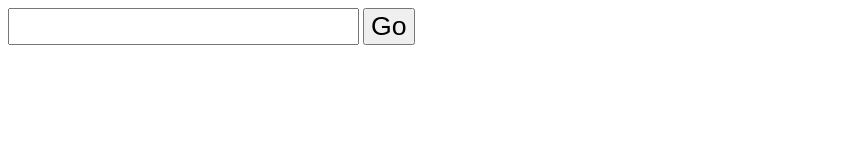
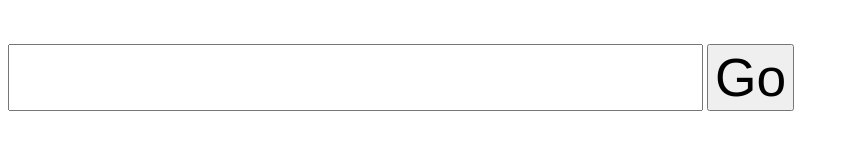
Before and after one commit to racheldosh/racheldosh.github.io, a plain HTML site: page index.html in a window 1280 px wide. Shown: the whole page, without its empty margins (0-849 px from the left). Drawn offline with Linux system fonts and the light colour scheme.

Commit message:
more formatting changes

```diff
--- a/index.html
+++ b/index.html
@@ -2,8 +2,9 @@
   <source src="audio.mp3" type="audio/mpeg">
   Your browser does not support the audio element. Try on a different phone or a computer.
 </audio>
-<input type="text" id="clueinput" style="font-size:20pt">
-<button type="button" id="cluebutton" onclick="myFunction()" style="font-size:20pt">Go</>
+<br><br>
+<input type="text" id="clueinput" style="font-size:40pt">
+<button type="button" id="cluebutton" onclick="myFunction()" style="font-size:40pt">Go</>
 
 <script>
 function myFunction() {
```
